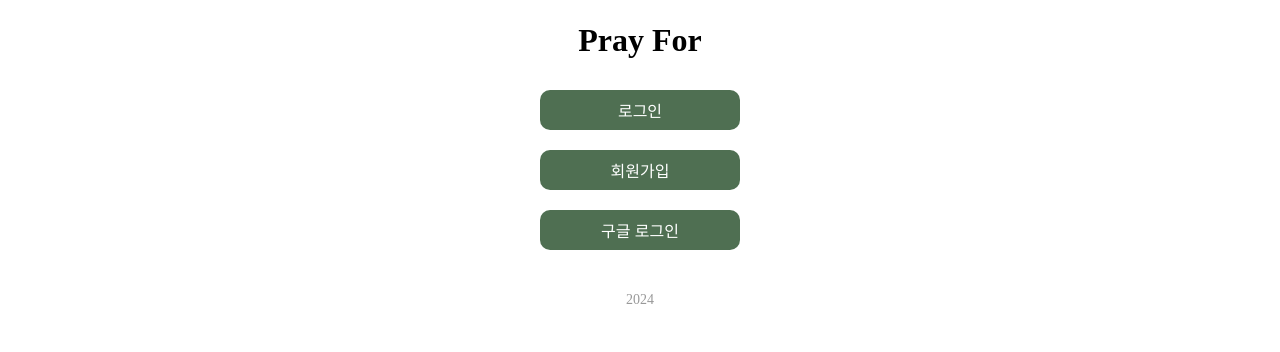
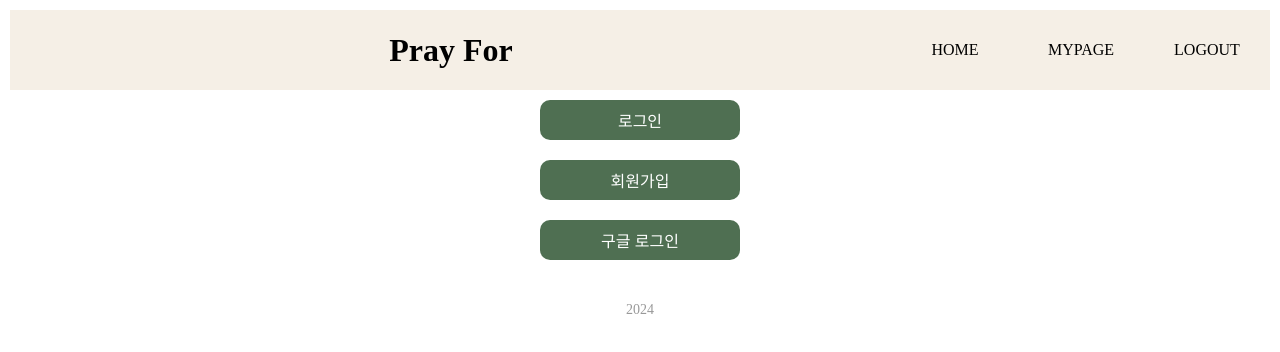
Before and after one commit to Yes2eul/Pray-For, a Next.js app: page / in a window 1280 px wide. Shown: the top 352 px of the page. Built offline with nearby package versions, Linux system fonts and the light colour scheme.

Commit message:
feat: header nav 수정

```diff
--- a/components/shared/header.jsx
+++ b/components/shared/header.jsx
@@ -2,7 +2,6 @@
 
 import { useRouter } from "next/navigation";
 import React from "react";
-// import ChurchIcon from "@/public/church.svg";
 
 const Header = () => {
   const router = useRouter();
@@ -10,8 +9,14 @@ const Header = () => {
     <header id="header">
       <div onClick={() => router.push("/")}>
         <h1>Pray For</h1>
-        {/* <ChurchIcon width="33" height="33" /> */}
       </div>
+      <nav>
+        <ul>
+          <li onClick={() => router.push("/main")}>HOME</li>
+          <li onClick={() => router.push("/")}>MYPAGE</li>
+          <li onClick={() => router.push("/")}>LOGOUT</li>
+        </ul>
+      </nav>
     </header>
   );
 };
--- a/styles/globals.css
+++ b/styles/globals.css
@@ -16,21 +16,46 @@ a {
 
 /* header */
 #header {
-  display: flex;
-  justify-content: center;
-  align-items: center;
+  width: 100%;
+  height: 80px;
+  padding: 10px;
+}
 
-  width: 100%;
+#header div h1 {
+  float: left;
+  text-align: center;
+  line-height: 80px;
+  width: 70%;
+
+  cursor: pointer;
+}
+
+#header nav {
+  float: right;
+
+  width: 30%;
   height: 80px;
 }
 
-#header div {
-  display: flex;
-  justify-content: center;
-  align-items: center;
+#header nav ul li {
+  float: left;
 
-  padding: 10px;
+  width: 33.33333%;
+  height: 80px;
+  text-align: center;
+  line-height: 80px;
+
   cursor: pointer;
+}
+
+#header div h1,
+#header nav ul li {
+  background-color: #f5efe6;
+}
+
+#header div h1:hover,
+#header nav ul li:hover {
+  background-color: #e8dfca;
 }
 
 /* home */
```
